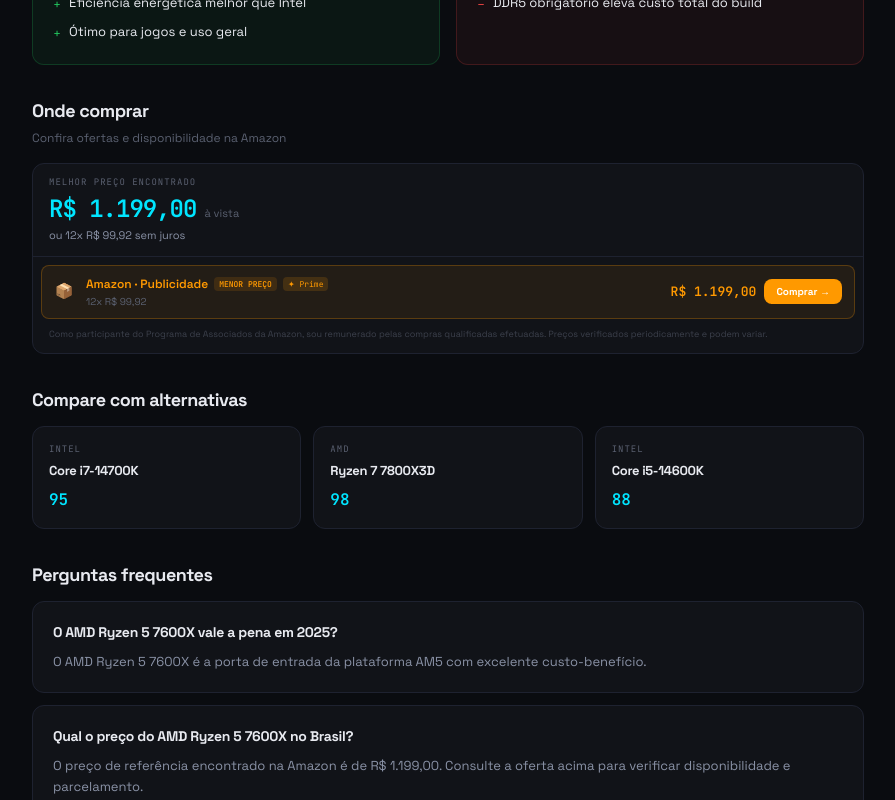
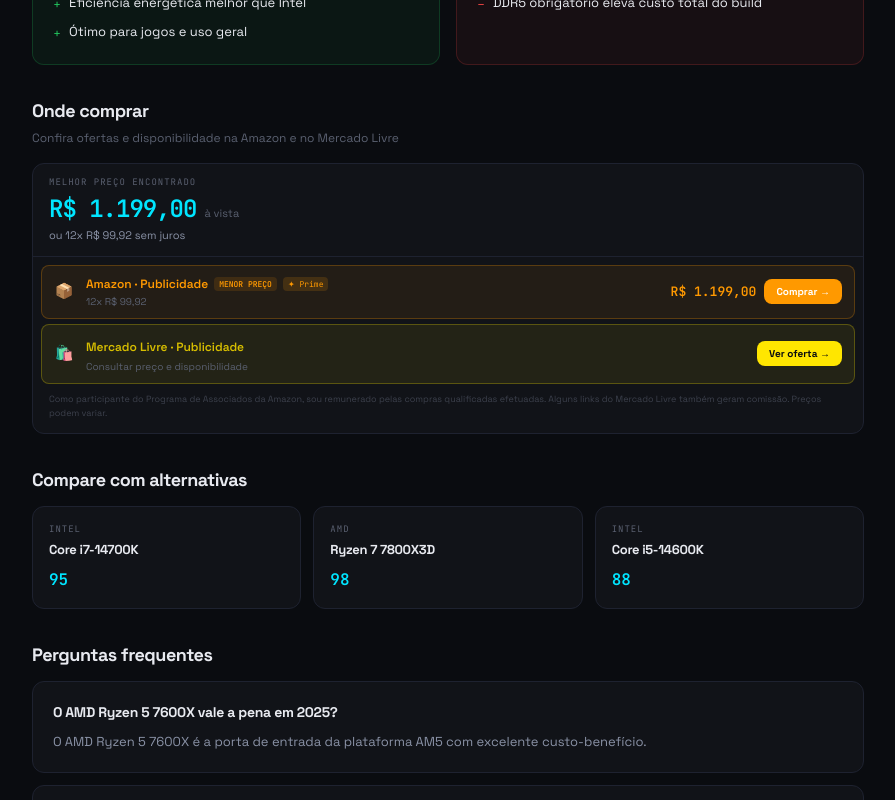
Before and after one commit to Ronaldo-fechei/hardware-ai-compar, a Next.js app: page /produto/amd-ryzen-5-7600x in a window 1280 px wide. Shown: the part 960-1760 px from the top of the page, without its empty margins (246-1141 px from the left). Built offline with nearby package versions, Linux system fonts and the light colour scheme; no server answers.

Commit message:
Adiciona links afiliados do Mercado Livre

```diff
--- a/app/blog/[slug]/page.tsx
+++ b/app/blog/[slug]/page.tsx
@@ -6,6 +6,7 @@
 import { CTAAmazon } from '@/components/CTAAmazon'
 import { SITE_URL } from '@/lib/site'
 import { buscaAmazon } from '@/lib/afiliados'
+import { linkMercadoLivre } from '@/lib/mercadolivre-links'
 
 interface Props { params: { slug: string } }
 
@@ -160,6 +161,7 @@
       if (!produto || !produto.precos?.length) return null
       const ofertaAmazon = produto.precos.find((p: any) => p.disponivel && p.loja === 'amazon')
       const linkAmazon = buscaAmazon(`${produto.marca} ${produto.nome}`)
+      const linkML = linkMercadoLivre(produto.slug)
       const cor = '#FF9900'
       return (
         <div className="rounded-xl overflow-hidden" style={{ border: '1px solid var(--border)' }}>
@@ -193,11 +195,20 @@
                 <p className="text-[13px] font-semibold" style={{ color: 'var(--label)' }}>Consultar preço atual</p>
               )}
             </div>
-            <a href={linkAmazon} target="_blank" rel="noopener noreferrer sponsored"
-              className="flex items-center gap-2 rounded-xl px-5 py-3 text-[13px] font-bold hover:-translate-y-px hover:opacity-90 transition-all"
-              style={{ background: cor, color: '#fff' }}>
-              Ver na Amazon →
-            </a>
+            <div className="flex flex-wrap justify-end gap-2">
+              <a href={linkAmazon} target="_blank" rel="noopener noreferrer sponsored"
+                className="flex items-center gap-2 rounded-xl px-5 py-3 text-[13px] font-bold hover:-translate-y-px hover:opacity-90 transition-all"
+                style={{ background: cor, color: '#fff' }}>
+                Ver na Amazon →
+              </a>
+              {linkML && (
+                <a href={linkML} target="_blank" rel="noopener noreferrer sponsored"
+                  className="flex items-center gap-2 rounded-xl px-5 py-3 text-[13px] font-bold hover:-translate-y-px hover:opacity-90 transition-all"
+                  style={{ background: '#FFE600', color: '#0A0C10' }}>
+                  Mercado Livre →
+                </a>
+              )}
+            </div>
           </div>
         </div>
       )
--- a/app/privacidade/page.tsx
+++ b/app/privacidade/page.tsx
@@ -36,7 +36,7 @@
         <div className="rounded-xl px-5 py-4"
           style={{ background: 'rgba(0,229,255,.06)', border: '1px solid rgba(0,229,255,.2)' }}>
           <p className="text-[13px] leading-relaxed" style={{ color: 'var(--text)' }}>
-            <strong style={{ color: 'var(--accent)' }}>Resumo simples:</strong> O BestHard coleta dados básicos de navegação para melhorar a experiência do site e medir o desempenho do conteúdo. Não vendemos seus dados a terceiros. Alguns links são publicidade do Programa de Associados da Amazon e podem gerar comissão por compras qualificadas.
+            <strong style={{ color: 'var(--accent)' }}>Resumo simples:</strong> O BestHard coleta dados básicos de navegação para melhorar a experiência do site e medir o desempenho do conteúdo. Não vendemos seus dados a terceiros. Alguns links são publicidade dos programas de afiliados da Amazon e do Mercado Livre e podem gerar comissão por compras qualificadas.
           </p>
         </div>
 
@@ -123,7 +123,7 @@
           <div className="rounded-xl px-5 py-4 mb-4"
             style={{ background: 'rgba(34,197,94,.06)', border: '1px solid rgba(34,197,94,.2)' }}>
             <p className="text-[13px]" style={{ color: 'var(--text)' }}>
-              <strong style={{ color: '#22C55E' }}>Declaração obrigatória:</strong> Como participante do Programa de Associados da Amazon, sou remunerado pelas compras qualificadas efetuadas. Os links comerciais são identificados como publicidade.
+              <strong style={{ color: '#22C55E' }}>Declaração obrigatória:</strong> Como participante do Programa de Associados da Amazon, sou remunerado pelas compras qualificadas efetuadas. O BestHard também participa do Programa de Afiliados do Mercado Livre e pode receber comissão por compras feitas através dos links identificados como publicidade.
             </p>
           </div>
           <Lista itens={[
@@ -144,6 +144,7 @@
             'Google Analytics 4 — dados de navegação anonimizados para análise de tráfego',
             'Google AdSense — dados de comportamento para personalização de anúncios',
             'Programa de Associados da Amazon — apenas dados de clique/conversão por meio dos links identificados',
+            'Programa de Afiliados do Mercado Livre — apenas dados de clique/conversão por meio dos links identificados',
             'Supabase — armazenamento seguro de conta e histórico (quando você faz login)',
             'Autoridades públicas — somente quando exigido por lei ou ordem judicial',
           ]} />
--- a/app/produto/[slug]/page.tsx
+++ b/app/produto/[slug]/page.tsx
@@ -321,7 +321,7 @@
                 Onde comprar
               </h2>
               <p className="text-[12px] mb-4" style={{ color: 'var(--muted)' }}>
-                Confira ofertas e disponibilidade na Amazon
+                Confira ofertas e disponibilidade na Amazon e no Mercado Livre
               </p>
               {/* reutiliza BlocoPrecos passando o mesmo produto nos dois slots */}
               <BlocoPrecos
@@ -391,7 +391,7 @@
                   q: `Qual o preço do ${produto.marca} ${produto.nome} no Brasil?`,
                   a: menorPreco
                     ? `O preço de referência encontrado na Amazon é de ${menorPreco.preco.toLocaleString('pt-BR', { style: 'currency', currency: 'BRL' })}. Consulte a oferta acima para verificar disponibilidade e parcelamento.`
-                    : `Consulte a Amazon acima para verificar o preço atual e a disponibilidade no Brasil.`,
+                    : `Consulte as lojas acima para verificar o preço atual e a disponibilidade no Brasil.`,
                 },
                 {
                   q: `Com quais outros ${cat?.label || 'produtos'} posso comparar o ${produto.nome}?`,
--- a/components/AppFooter.tsx
+++ b/components/AppFooter.tsx
@@ -24,7 +24,8 @@
       </nav>
       <p className="mt-1 w-full text-[10px] text-[#5a6070] opacity-70">
         Comparações geradas por IA são estimativas. Como participante do Programa de
-        Associados da Amazon, sou remunerado pelas compras qualificadas efetuadas.
+        Associados da Amazon, sou remunerado pelas compras qualificadas efetuadas. Alguns
+        links do Mercado Livre também podem gerar comissão, sem custo adicional para você.
       </p>
     </footer>
   );
--- a/components/BlocoPrecos.tsx
+++ b/components/BlocoPrecos.tsx
@@ -1,6 +1,7 @@
 'use client'
 import type { Produto, PrecoLoja } from '@/types/hardware'
 import { linkAfiliado, ehAfiliado, buscaAmazon } from '@/lib/afiliados'
+import { linkMercadoLivre } from '@/lib/mercadolivre-links'
 
 const LOJAS: Record<PrecoLoja['loja'], { nome: string; emoji: string; cor: string; bg: string }> = {
   amazon:       { nome: 'Amazon',        emoji: '📦', cor: '#FF9900', bg: 'rgba(255,153,0,0.08)' },
@@ -37,6 +38,7 @@
   // para garantir que todo produto tenha link (de busca, com a tag).
   const temAmazon = disponiveis.some(p => p.loja === 'amazon')
   const linkAmazon = buscaAmazon(`${produto.marca} ${produto.nome}`)
+  const linkML = linkMercadoLivre(produto.slug)
 
   return (
     <div
@@ -167,13 +169,36 @@
             </span>
           </a>
         )}
+
+        {linkML && (
+          <a
+            href={linkML}
+            target="_blank"
+            rel="noopener noreferrer sponsored"
+            className="flex items-center gap-3 rounded-lg px-3 py-[9px] transition-all hover:-translate-y-px group"
+            style={{ background: 'rgba(255,230,0,0.08)', border: '1px solid #FFE60040' }}
+            onClick={() => trackAfiliado(produto.slug, 'mercadolivre')}
+          >
+            <span className="text-[15px] w-5 text-center flex-shrink-0">🛍️</span>
+            <div className="flex-1 min-w-0">
+              <span className="text-[12px] font-semibold" style={{ color: '#D7BE00' }}>Mercado Livre · Publicidade</span>
+              <p className="text-[10px] mt-[1px]" style={{ color: 'var(--muted)' }}>Consultar preço e disponibilidade</p>
+            </div>
+            <span
+              className="rounded-lg px-3 py-[5px] text-[10px] font-bold transition-opacity group-hover:opacity-85 flex-shrink-0"
+              style={{ background: '#FFE600', color: '#0A0C10' }}
+            >
+              Ver oferta →
+            </span>
+          </a>
+        )}
       </div>
 
       {/* Disclaimer */}
       <div className="px-4 pb-3">
         <p className="text-[9px] leading-relaxed" style={{ color: 'var(--muted)', opacity: 0.6 }}>
           Como participante do Programa de Associados da Amazon, sou remunerado pelas compras qualificadas efetuadas.
-          Preços verificados periodicamente e podem variar.
+          Alguns links do Mercado Livre também geram comissão. Preços podem variar.
         </p>
       </div>
     </div>
@@ -206,7 +231,7 @@
             <div className="h-px flex-1" style={{ background: 'var(--border)' }} />
           </div>
           <p className="text-[12px] text-center mb-4" style={{ color: 'var(--muted)' }}>
-            Confira ofertas e disponibilidade na Amazon
+            Confira ofertas e disponibilidade na Amazon e no Mercado Livre
           </p>
         </>
       )}
--- a/components/Footer.tsx
+++ b/components/Footer.tsx
@@ -26,7 +26,7 @@
       </nav>
       <p className="text-[10px] w-full mt-1" style={{ color: 'var(--muted)', opacity: 0.6 }}>
         Como participante do Programa de Associados da Amazon, sou remunerado pelas compras qualificadas efetuadas.
-        Preços verificados periodicamente e sujeitos a alteração pela Amazon.
+        Alguns links do Mercado Livre também podem gerar comissão. Preços estão sujeitos a alteração pelas lojas.
       </p>
     </footer>
   )
--- /dev/null
+++ b/lib/mercadolivre-links.ts
@@ -0,0 +1,61 @@
+/**
+ * Links de produtos gerados na Central de Afiliados do Mercado Livre.
+ * Todos usam a etiqueta `besthardsite` e foram conferidos contra o modelo
+ * cadastrado no catálogo antes de serem publicados.
+ */
+export const MERCADOLIVRE_LINKS: Readonly<Record<string, string>> = {
+  "intel-core-i7-14700k": "https://meli.la/1uxMJWK",
+  "amd-ryzen-7-7800x3d": "https://meli.la/1dK8jC8",
+  "amd-ryzen-5-7600x": "https://meli.la/2igi7Vk",
+  "nvidia-geforce-rtx-4090": "https://meli.la/1BeNaku",
+  "nvidia-geforce-rtx-4060": "https://meli.la/2S4LrE9",
+  "amd-radeon-rx-7600": "https://meli.la/2HivnzX",
+  "samsung-990-pro-2tb": "https://meli.la/29ga37X",
+  "wd-black-sn850x-2tb": "https://meli.la/2xYUNy3",
+  "kingston-nv2-1tb": "https://meli.la/14tpxyS",
+  "amd-ryzen-7-9800x3d": "https://meli.la/1euXgVd",
+  "amd-ryzen-9-7950x3d": "https://meli.la/1QcPChz",
+  "nvidia-geforce-rtx-5090": "https://meli.la/1nEX4z7",
+  "nvidia-geforce-rtx-4080-super": "https://meli.la/19ARfKi",
+  "nvidia-geforce-rtx-3060": "https://meli.la/11m4RhW",
+  "nvidia-geforce-rtx-3050": "https://meli.la/163BzdX",
+  "nvidia-geforce-gtx-1650": "https://meli.la/25dhZg9",
+  "intel-core-i9-14900k": "https://meli.la/26UWuvs",
+  "amd-ryzen-5-5600": "https://meli.la/2XPHJiS",
+  "intel-core-i5-12400f": "https://meli.la/2NaYZDA",
+  "intel-core-i3-12100f": "https://meli.la/1aZoPxZ",
+  "amd-athlon-3000g": "https://meli.la/2bRhmrM",
+  "crucial-t705-2tb": "https://meli.la/18SbGmu",
+  "kingston-a400-480gb": "https://meli.la/1bqAEf7",
+  "gskill-trident-z5-32gb-ddr5-6000": "https://meli.la/1MV11zq",
+  "corsair-vengeance-16gb-ddr5-5200": "https://meli.la/2dPi9nn",
+  "corsair-vengeance-lpx-16gb-ddr4-3200": "https://meli.la/2HH4Jd5",
+  "corsair-rm750e-750w": "https://meli.la/25rDN4D",
+  "corsair-cx650-650w": "https://meli.la/1qJc2E6",
+  "cooler-master-hyper-212": "https://meli.la/2prUdHs",
+  "corsair-vengeance-32gb-ddr5-6400": "https://meli.la/1huincE",
+  "kingston-fury-beast-32gb-ddr5-6000": "https://meli.la/2VV5TPS",
+  "kingston-fury-beast-16gb-ddr4-3600": "https://meli.la/2WbtvXY",
+  "corsair-rm850e-850w": "https://meli.la/1xFYTRX",
+  "thermalright-peerless-assassin-120-se": "https://meli.la/1XJfNAX",
+  "nzxt-h7-flow": "https://meli.la/1iGAwPq",
+  "nvidia-geforce-rtx-4070": "https://meli.la/1EuTRVT",
+  "nvidia-geforce-rtx-4060-ti": "https://meli.la/2MGpS12",
+  "amd-radeon-rx-7700-xt": "https://meli.la/1GXD44T",
+  "amd-ryzen-9-9950x": "https://meli.la/1axxx8U",
+  "amd-ryzen-7-9700x": "https://meli.la/2t4TgVH",
+  "samsung-990-pro-1tb": "https://meli.la/1FwRCiL",
+  "crucial-p3-plus-1tb": "https://meli.la/1qB5PHq",
+  "samsung-980-1tb": "https://meli.la/1U49BB5",
+  "aoc-24g4": "https://meli.la/25SPazE",
+  "corsair-vengeance-rgb-32gb-ddr5-6000": "https://meli.la/2MZC6jC",
+  "kingston-fury-beast-16gb-ddr5-5600": "https://meli.la/1voJJp9",
+  "msi-mag-a850gl-850w": "https://meli.la/23ZaZq8",
+  "deepcool-ak400": "https://meli.la/2Z7M4we",
+  "lian-li-galahad-ii-360": "https://meli.la/1iD9L4X",
+  "lian-li-lancool-207": "https://meli.la/1FBaKpj",
+};
+
+export function linkMercadoLivre(slug: string): string | undefined {
+  return MERCADOLIVRE_LINKS[slug];
+}
```
